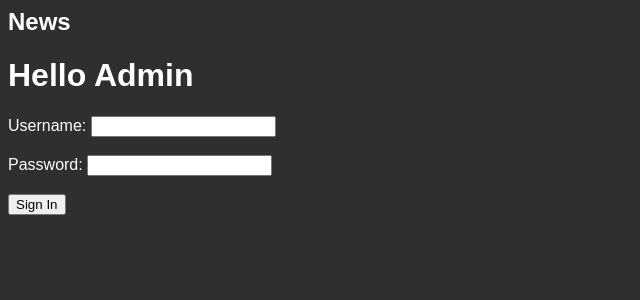
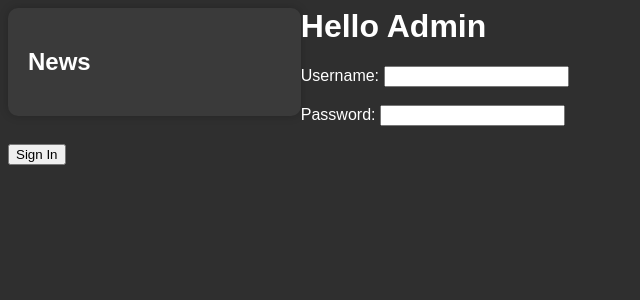
Before and after one commit to rodrigomv29/slmoi, a Flask app: page /admin in a window 1280 px wide. Shown: the top 300 px of the page, without its empty margins (0-640 px from the left). Run offline with Flask 3, Linux system fonts and the light colour scheme.

Commit message:
signed-in container

```diff
--- a/templates/admin.html
+++ b/templates/admin.html
@@ -9,19 +9,28 @@
                 color: #ffffff;
                 font-family: Arial, sans-serif;
             }
+            .sidebar {
+                width: 20%;
+                float: left;
+                padding: 20px;
+                background-color: #3a3a3a;
+                border-radius: 10px;
+                box-shadow: 0 0 10px rgba(0, 0, 0, 0.2);
+            }
         </style>
         <div class="sidebar">
             <h2>News</h2>
         </div>
         <div class="container">
             <h1>Hello Admin</h1>
-            <form method="post" action="/admin/login">
+            <form method="post" action="/admin">
                 <label for="username">Username:</label>
                 <input type="text" id="username" name="username" required><br><br>
                 <label for="password">Password:</label>
                 <input type="password" id="password" name="password" required><br><br>
                 <button type="submit">Sign In</button>
             </form>
+            <p>{{message | safe}}</p>
         </div>
     </body>
 </html>
```
